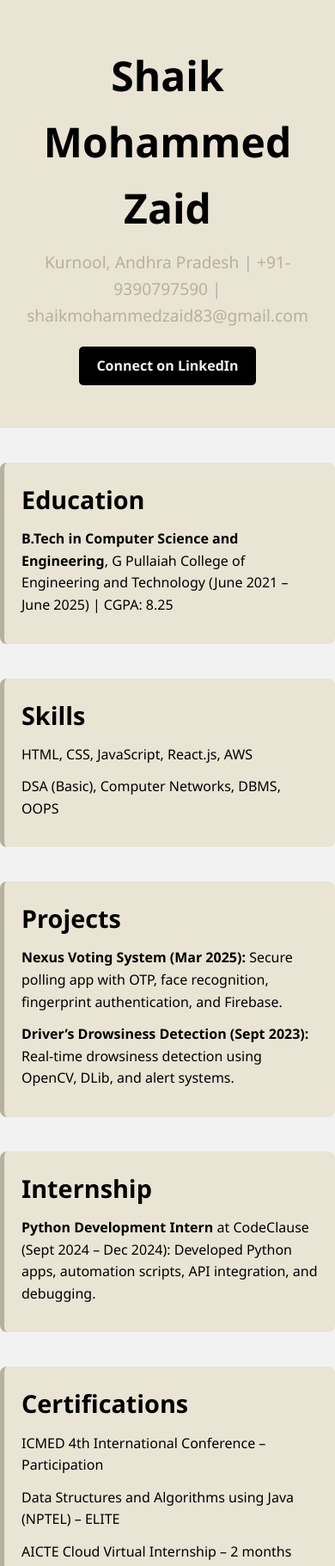
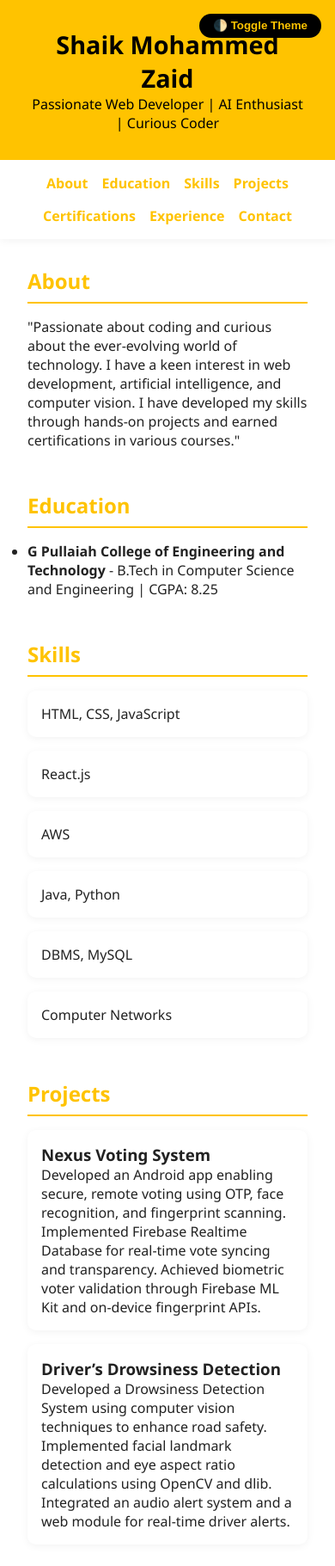
Before and after one commit to smd-zaid/portfolio1, a plain HTML site: page index.html in a window 390 px wide. Shown: the top 1821 px of the page at 86% size. Drawn offline with Linux system fonts and the light colour scheme.

Commit message:
Update index.html

```diff
--- a/index.html
+++ b/index.html
@@ -2,190 +2,279 @@
 <html lang="en">
 <head>
   <meta charset="UTF-8" />
-  <meta name="viewport" content="width=device-width, initial-scale=1.0" />
-  <title>Shaik Mohammed Zaid | Portfolio</title>
+  <meta name="viewport" content="width=device-width, initial-scale=1.0"/>
+  <title>Shaik Mohammed Zaid - Portfolio</title>
   <style>
     :root {
-      --light: #F2F2F2;
-      --beige: #EAE4D5;
-      --muted: #B6B09F;
-      --black: #000000;
+      --primary: #FFC300;
+      --bg: #ffffff;
+      --text: #222;
+      --card-bg: #ffffff;
+    }
+
+    body.dark {
+      --bg: #222;
+      --text: #fff;
+      --card-bg: #333;
     }
 
     * {
-      margin: 0;
-      padding: 0;
       box-sizing: border-box;
-      font-family: 'Segoe UI', Tahoma, Geneva, Verdana, sans-serif;
+      margin: 0; padding: 0;
+    }
+
+    html {
+      scroll-behavior: smooth;
     }
 
     body {
-      background-color: var(--light);
-      color: var(--black);
-      line-height: 1.6;
-      overflow-x: hidden;
+      font-family: 'Segoe UI', sans-serif;
+      background: var(--bg);
+      color: var(--text);
+      transition: background 0.3s, color 0.3s;
     }
 
     header {
+      background: var(--primary);
+      color: black;
+      padding: 2rem;
       text-align: center;
-      padding: 50px 20px;
-      background: var(--beige);
+      position: relative;
     }
 
     header h1 {
-      font-size: 3rem;
-      font-weight: bold;
-      color: var(--black);
-      transition: transform 0.6s ease, color 0.6s ease;
+      font-size: 2.5rem;
     }
 
-    header h1:hover {
-      transform: scale(1.05);
-      color: var(--muted);
+    .dark-toggle {
+      position: absolute;
+      top: 1rem;
+      right: 1rem;
+      background: black;
+      color: var(--primary);
+      padding: 0.4rem 1rem;
+      border-radius: 20px;
+      cursor: pointer;
+      font-weight: bold;
+      border: none;
     }
 
-    header p {
-      font-size: 1.2rem;
-      color: var(--muted);
-      margin-top: 10px;
+    nav {
+      display: flex;
+      justify-content: center;
+      flex-wrap: wrap;
+      gap: 1rem;
+      background: var(--card-bg);
+      padding: 1rem;
+      box-shadow: 0 2px 10px rgba(0,0,0,0.05);
     }
 
-    .linkedin-button {
-      display: inline-block;
-      margin-top: 20px;
-      background-color: var(--black);
-      color: var(--light);
+    nav a {
       text-decoration: none;
-      padding: 10px 20px;
-      border-radius: 5px;
+      color: var(--primary);
       font-weight: bold;
-      transition: background-color 0.3s ease, color 0.3s ease, transform 0.3s ease;
+      transition: color 0.3s;
     }
 
-    .linkedin-button:hover {
-      background-color: var(--muted);
-      color: var(--black);
-      transform: scale(1.05);
+    nav a:hover {
+      color: #000;
+    }
+
+    .container {
+      max-width: 1000px;
+      margin: auto;
+      padding: 2rem;
     }
 
     section {
-      max-width: 900px;
-      margin: 40px auto;
-      padding: 20px;
-      background: var(--beige);
-      border-left: 5px solid var(--muted);
-      border-radius: 8px;
-      margin-bottom: 20px;
+      margin-bottom: 3rem;
       opacity: 0;
-      transform: translateY(40px);
-      animation: fadeInUp 0.8s ease forwards;
-      transition: transform 0.3s ease, box-shadow 0.3s ease;
+      transform: translateY(30px);
+      transition: all 0.5s ease-in-out;
     }
 
-    section:hover {
-      transform: scale(1.03);
-      box-shadow: 0 8px 20px rgba(0,0,0,0.2);
+    section.visible {
+      opacity: 1;
+      transform: translateY(0);
     }
 
-    section:nth-child(2) { animation-delay: 0.3s; }
-    section:nth-child(3) { animation-delay: 0.6s; }
-    section:nth-child(4) { animation-delay: 0.9s; }
-    section:nth-child(5) { animation-delay: 1.2s; }
-    section:nth-child(6) { animation-delay: 1.5s; }
-    section:nth-child(7) { animation-delay: 1.8s; }
-
-    @keyframes fadeInUp {
-      0% {
-        opacity: 0;
-        transform: translateY(40px);
-      }
-      100% {
-        opacity: 1;
-        transform: translateY(0);
-      }
+    h2 {
+      border-bottom: 2px solid var(--primary);
+      padding-bottom: 0.5rem;
+      margin-bottom: 1rem;
+      color: var(--primary);
     }
 
-    section h2 {
-      font-size: 1.8rem;
-      color: var(--black);
-      margin-bottom: 10px;
+    .skills, .certifications, .projects {
+      display: grid;
+      grid-template-columns: repeat(auto-fit, minmax(250px, 1fr));
+      gap: 1rem;
     }
 
-    ul {
-      list-style: none;
-      padding-left: 0;
+    .card {
+      background: var(--card-bg);
+      padding: 1rem;
+      border-radius: 10px;
+      box-shadow: 0 2px 10px rgba(0,0,0,0.05);
+      transition: transform 0.3s, background 0.3s;
     }
 
-    ul li {
-      margin-bottom: 12px;
+    .card:hover {
+      transform: translateY(-5px);
+    }
+
+    .links a {
+      display: block;
+      margin-bottom: 0.5rem;
+      word-break: break-word;
+      color: var(--primary);
+    }
+
+    .btn-resume {
+      display: inline-block;
+      background: var(--primary);
+      color: black;
+      padding: 0.6rem 1.2rem;
+      border-radius: 8px;
+      text-decoration: none;
+      font-weight: bold;
+      margin-top: 1rem;
     }
 
     footer {
+      background: var(--primary);
+      color: black;
       text-align: center;
-      margin: 40px 0 20px;
-      font-size: 0.9rem;
-      color: var(--muted);
+      padding: 1rem;
+      margin-top: 3rem;
+    }
+
+    @media(max-width: 600px) {
+      header h1 {
+        font-size: 1.8rem;
+      }
     }
   </style>
 </head>
 <body>
 
-  <header>
-    <h1>Shaik Mohammed Zaid</h1>
-    <p>Kurnool, Andhra Pradesh | +91-9390797590 | <a href="mailto:shaikmohammedzaid83@gmail.com" style="color: var(--muted); text-decoration: none;">shaikmohammedzaid83@gmail.com</a></p>
-    <a href="https://www.linkedin.com/in/smdzaid" target="_blank" class="linkedin-button">Connect on LinkedIn</a>
-  </header>
+<header>
+  <h1>Shaik Mohammed Zaid</h1>
+  <p>Passionate Web Developer | AI Enthusiast | Curious Coder</p>
+  <button class="dark-toggle" onclick="toggleDarkMode()">🌓 Toggle Theme</button>
+</header>
 
-  <section>
+<nav>
+  <a href="#about">About</a>
+  <a href="#education">Education</a>
+  <a href="#skills">Skills</a>
+  <a href="#projects">Projects</a>
+  <a href="#certifications">Certifications</a>
+  <a href="#experience">Experience</a>
+  <a href="#contact">Contact</a>
+</nav>
+
+<div class="container">
+
+  <section id="about">
+    <h2>About</h2>
+    <p>"Passionate about coding and curious about the ever-evolving world of technology. I have a keen interest in web development, artificial intelligence, and computer vision. I have developed my skills through hands-on projects and earned certifications in various courses."</p>
+  </section>
+
+  <section id="education">
     <h2>Education</h2>
     <ul>
-      <li><strong>B.Tech in Computer Science and Engineering</strong>, G Pullaiah College of Engineering and Technology (June 2021 – June 2025) | CGPA: 8.25</li>
+      <li><strong>G Pullaiah College of Engineering and Technology</strong> - B.Tech in Computer Science and Engineering | CGPA: 8.25</li>
     </ul>
   </section>
 
-  <section>
+  <section id="skills">
     <h2>Skills</h2>
+    <div class="skills">
+      <div class="card">HTML, CSS, JavaScript</div>
+      <div class="card">React.js</div>
+      <div class="card">AWS</div>
+      <div class="card">Java, Python</div>
+      <div class="card">DBMS, MySQL</div>
+      <div class="card">Computer Networks</div>
+    </div>
+  </section>
+
+  <section id="projects">
+    <h2>Projects</h2>
+    <div class="projects">
+      <div class="card">
+        <h3>Nexus Voting System</h3>
+        <p>Developed an Android app enabling secure, remote voting using OTP, face recognition, and fingerprint scanning. Implemented Firebase Realtime Database for real-time vote syncing and transparency. Achieved biometric voter validation through Firebase ML Kit and on-device fingerprint APIs.</p>
+      </div>
+      <div class="card">
+        <h3>Driver’s Drowsiness Detection</h3>
+        <p>Developed a Drowsiness Detection System using computer vision techniques to enhance road safety. Implemented facial landmark detection and eye aspect ratio calculations using OpenCV and dlib. Integrated an audio alert system and a web module for real-time driver alerts.</p>
+      </div>
+    </div>
+  </section>
+
+  <section id="certifications">
+    <h2>Certifications</h2>
+    <div class="certifications">
+      <div class="card">ICMED 4th International Conference – Participation</div>
+      <div class="card">Data Structures and Algorithms using Java (NPTEL) – ELITE</div>
+      <div class="card">AICTE Cloud Virtual Internship – 2 months</div>
+    </div>
+  </section>
+
+  <section id="experience">
+    <h2>Internships & Experience</h2>
+    <p><strong>CodeClause (Remote)</strong> – Python Development Intern (Sept 2024 – Dec 2024)</p>
     <ul>
-      <li>HTML, CSS, JavaScript, React.js, AWS</li>
-      <li>DSA (Basic), Computer Networks, DBMS, OOPS</li>
+      <li>Developed Python-based applications and automation scripts.</li>
+      <li>Worked with libraries like Pandas, NumPy, and Flask.</li>
+      <li>Collaborated with a team to debug and improve code efficiency.</li>
+      <li>Gained experience in API development, database integration, and web deployment.</li>
+    </ul>
+    <h3>Paper Publication</h3>
+    <ul>
+      <li>Thyroid Detection Using Machine Learning Algorithms – Published in E3S Web of Conferences (SCOPUS Indexed)</li>
+    </ul>
+    <h3>Extracurricular</h3>
+    <ul>
+      <li><strong>TEDxGPCET, Kurnool</strong> – Operations Lead (Mar 2024 – Aug 2024)</li>
+      <li><strong>SIH 2022 – Smart India Hackathon</strong> – Official College Volunteer</li>
     </ul>
   </section>
 
-  <section>
-    <h2>Projects</h2>
-    <ul>
-      <li><strong>Nexus Voting System (Mar 2025):</strong> Secure polling app with OTP, face recognition, fingerprint authentication, and Firebase.</li>
-      <li><strong>Driver’s Drowsiness Detection (Sept 2023):</strong> Real-time drowsiness detection using OpenCV, DLib, and alert systems.</li>
-    </ul>
+  <section id="contact">
+    <h2>Contact</h2>
+    <div class="links">
+      <a href="mailto:shaikmohammedzaid83@gmail.com">shaikmohammedzaid83@gmail.com</a>
+      <a href="https://github.com/smd-zaid" target="_blank">GitHub</a>
+      <a href="https://www.linkedin.com/in/smdzaid" target="_blank">LinkedIn</a>
+      <a class="btn-resume" href="your_resume_link_here.pdf" download>📄 Download Resume</a>
+    </div>
   </section>
 
-  <section>
-    <h2>Internship</h2>
-    <ul>
-      <li><strong>Python Development Intern</strong> at CodeClause (Sept 2024 – Dec 2024): Developed Python apps, automation scripts, API integration, and debugging.</li>
-    </ul>
-  </section>
+</div>
 
-  <section>
-    <h2>Certifications</h2>
-    <ul>
-      <li>ICMED 4th International Conference – Participation</li>
-      <li>Data Structures and Algorithms using Java (NPTEL) – ELITE</li>
-      <li>AICTE Cloud Virtual Internship – 2 months</li>
-    </ul>
-  </section>
+<footer>
+  <p>© 2025 Shaik Mohammed Zaid. All rights reserved.</p>
+</footer>
 
-  <section>
-    <h2>Extracurricular</h2>
-    <ul>
-      <li><strong>TEDxGPCET (Mar 2024 – Aug 2024):</strong> Operations Lead - Organized TEDx event with 21 speakers.</li>
-      <li><strong>SIH 2022:</strong> Official College Volunteer for Smart India Hackathon.</li>
-    </ul>
-  </section>
+<script>
+  function toggleDarkMode() {
+    document.body.classList.toggle('dark');
+  }
 
-  <footer>
-    &copy; 2025 Shaik Mohammed Zaid. All rights reserved.
-  </footer>
+  const sections = document.querySelectorAll('section');
+  const observer = new IntersectionObserver(entries => {
+    entries.forEach(entry => {
+      if (entry.isIntersecting) {
+        entry.target.classList.add('visible');
+      }
+    });
+  }, { threshold: 0.15 });
+
+  sections.forEach(section => observer.observe(section));
+</script>
 
 </body>
 </html>
```
